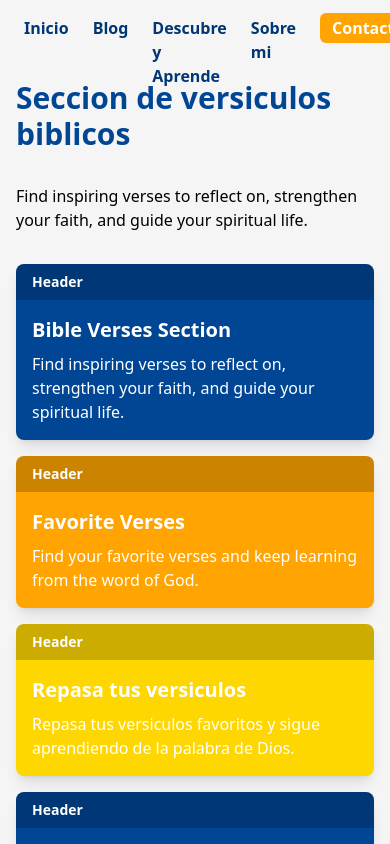
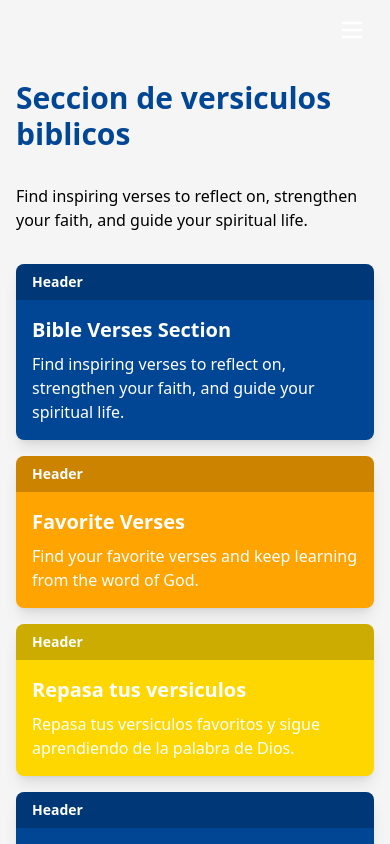
Before and after one commit to CamiloLLorente/my_blog2, a React (Vite) app: page /bible_verses_section in a window 390 px wide. Shown: the top 844 px of the page. Built offline with nearby package versions, Linux system fonts and the light colour scheme.

Commit message:
Agregando menú de navegación responsivo y mejorando la visibilidad del encabezado

```diff
--- a/src/components/Header/Header.tsx
+++ b/src/components/Header/Header.tsx
@@ -1,13 +1,15 @@
 import { Link, useLocation } from "react-router-dom";
 import { useState, useEffect } from "react";
+import { Menu, X } from "lucide-react"; // Iconos de hamburguesa y cerrar
 
 const Header = () => {
   const [isVisible, setIsVisible] = useState(true);
-  const location = useLocation(); // Hook para obtener la ubicación actual
+  const [isMenuOpen, setIsMenuOpen] = useState(false);
+  const location = useLocation();
   const [currentUrl, setCurrentUrl] = useState(location.pathname);
 
   useEffect(() => {
-    setCurrentUrl(location.pathname); // Actualizar URL cuando cambie la ubicación
+    setCurrentUrl(location.pathname);
   }, [location]);
 
   const handleScroll = () => {
@@ -16,7 +18,6 @@ const Header = () => {
 
   useEffect(() => {
     window.addEventListener("scroll", handleScroll);
-
     return () => {
       window.removeEventListener("scroll", handleScroll);
     };
@@ -26,37 +27,50 @@ const Header = () => {
     <header
       className={`text-white fixed top-0 z-50 w-full transition-transform duration-300 ${
         isVisible ? "translate-y-0" : "-translate-y-full"
-      }`}
+      } `}
     >
-      <div className="container mx-auto px-6 py-4 flex justify-between items-center">
+      <div className="container mx-auto px-6 py-4 flex justify-end items-center">
         <Link to="/" className="flex items-center space-x-2">
-          {/* <img src={image} alt="Logo" className="w-12 h-12" /> */}
+          {/* <span className="text-lg font-bold">MiLogo</span> */}
         </Link>
+
+
+        <button
+          className="block md:hidden text-white focus:outline-none"
+          onClick={() => setIsMenuOpen(!isMenuOpen)}
+        >
+          {isMenuOpen ? <X size={28} /> : <Menu size={28} />}
+        </button>
+
+        {/* Menú de navegación */}
         <nav>
-          <ul className={`flex space-x-6 ${currentUrl === "/" ? "text-white" : "text-[#003674]"}`}>
-            <li className="font-bold"><Link to="/" className="hover:text-gray-300 transition-colors">
+          <ul
+            className={`${
+              isMenuOpen ? "block" : "hidden"
+            } absolute top-full left-0 w-full bg-gray-800 md:static md:flex md:space-x-6 md:bg-transparent ${currentUrl === "/" ? "text-white" : "text-[#003674]"}`}
+          >
+            <li className="font-bold">
+              <Link to="/" className="block px-4 py-2 md:inline hover:text-gray-300 transition-colors">
                 Inicio
-            </Link></li>
+              </Link>
+            </li>
             <li className="font-bold">
-              <Link to="/blog" className="hover:text-gray-300 transition-colors">
+              <Link to="/blog" className="block px-4 py-2 md:inline hover:text-gray-300 transition-colors">
                 Blog
               </Link>
             </li>
             <li className="font-bold">
-              <Link
-              to="/discover-and-learn"
-              className="hover:text-gray-300 transition-colors"
-              >
+              <Link to="/discover-and-learn" className="block px-4 py-2 md:inline hover:text-gray-300 transition-colors">
                 Descubre y Aprende
               </Link>
             </li>
             <li className="font-bold">
-              <Link to="/about" className="hover:text-gray-300 transition-colors">
-              Sobre mi
+              <Link to="/about" className="block px-4 py-2 md:inline hover:text-gray-300 transition-colors">
+                Sobre mí
               </Link>
             </li>
             <li className="font-bold">
-              <Link to="/contact">
+              <Link to="/contact" className="block px-4 py-2 md:inline">
                 <span className="bg-[#FFA400] text-white px-3 py-1 rounded-md">
                   Contacto
                 </span>
```
Lines whose indentation alone changed are shown as unchanged.
